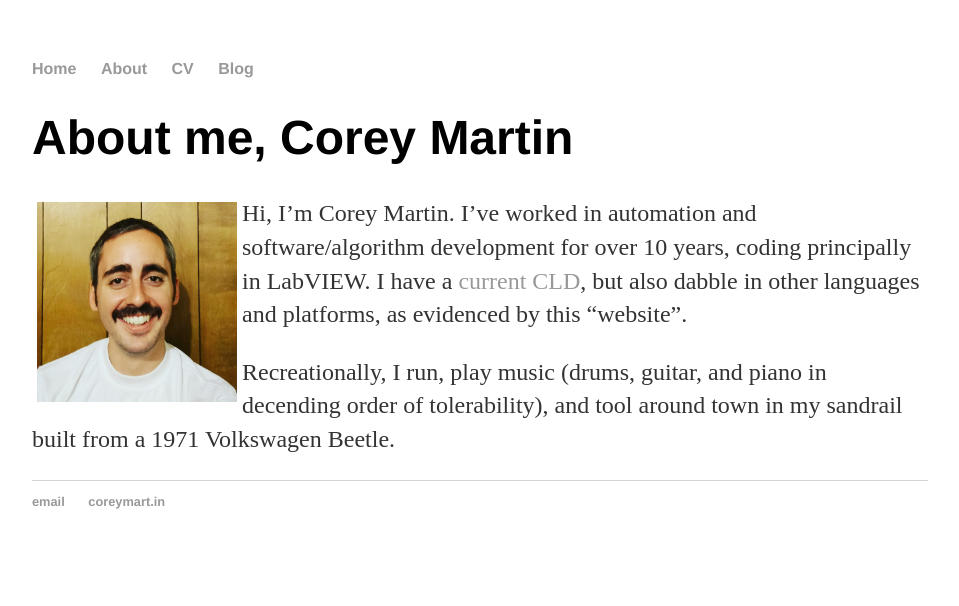
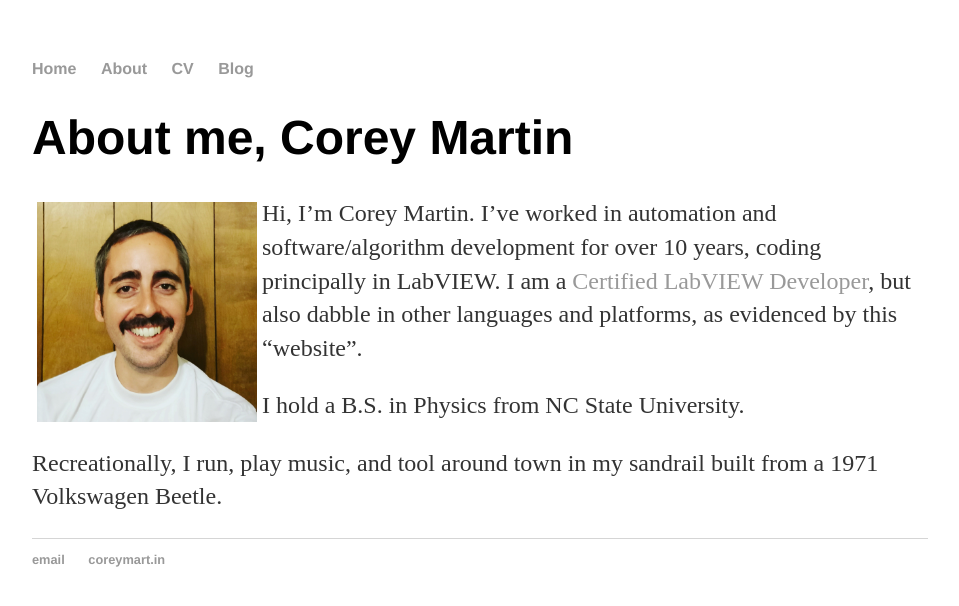
Before and after one commit to CoreySMartin/CoreySMartin.github.io, a Jekyll site: the page built from about/index.md, in a window 1280 px wide. Shown: the top 606 px of the page, without its empty margins (160-1119 px from the left). Built offline with Jekyll 4.4.1, drawn with Linux system fonts in a browser that asks for light colours.

Commit message:
Update index.md

```diff
--- a/about/index.md
+++ b/about/index.md
@@ -3,7 +3,9 @@ layout: default
 title: About Corey Martin
 ---
 # About me, Corey Martin
-<img align="left" src="/about/aboutme.jpg" alt="" title="Me: Corey Martin" width="200" border="5" style="border-color: white" />
-Hi, I'm Corey Martin.  I've worked in automation and software/algorithm development for over 10 years, coding principally in LabVIEW.  I have a [current CLD](https://www.youracclaim.com/badges/66e1fb02-43df-46c7-aaf9-c49be9c5ffc1), but also dabble in other languages and platforms, as evidenced by this "website".
+<img align="left" src="/about/aboutme.jpg" alt="" title="Me: Corey Martin" width="220" border="5" style="border-color: white" />
+Hi, I'm Corey Martin.  I've worked in automation and software/algorithm development for over 10 years, coding principally in LabVIEW.  I am a [Certified LabVIEW Developer](https://www.youracclaim.com/badges/66e1fb02-43df-46c7-aaf9-c49be9c5ffc1), but also dabble in other languages and platforms, as evidenced by this "website".
 
-Recreationally, I run, play music (drums, guitar, and piano in decending order of tolerability), and tool around town in my sandrail built from a 1971 Volkswagen Beetle.
+I hold a B.S. in Physics from NC State University.
+
+Recreationally, I run, play music, and tool around town in my sandrail built from a 1971 Volkswagen Beetle.
```
